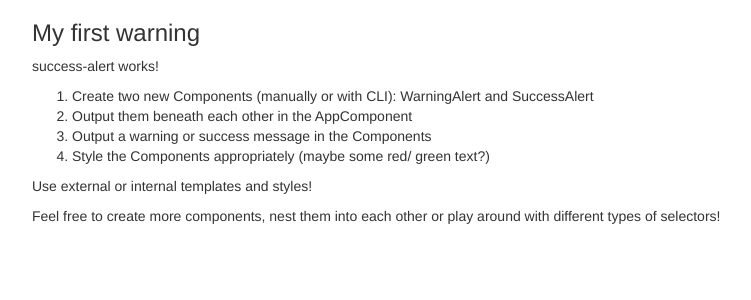
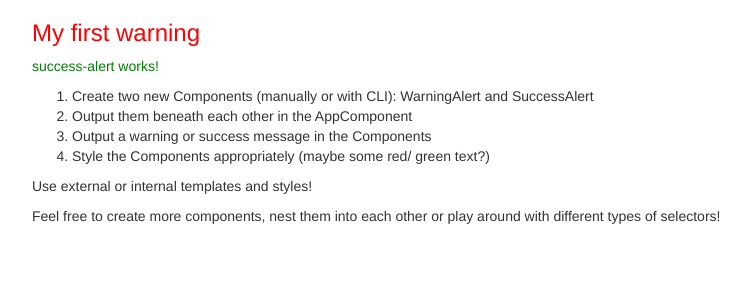
Before and after one commit to karlmis/angular-the-complete-guide-assignment1, an Angular app: page / in a window 1280 px wide. Shown: the top 300 px of the page, without its empty margins (38-789 px from the left). Built offline with nearby package versions, Linux system fonts and the light colour scheme.

Commit message:
add some styling

```diff
--- a/src/app/success-alert/success-alert.component.css
+++ b/src/app/success-alert/success-alert.component.css
@@ -0,0 +1,3 @@
+p{
+  color: green;
+}
--- a/src/app/warning-alert/warning-alert.component.ts
+++ b/src/app/warning-alert/warning-alert.component.ts
@@ -2,7 +2,12 @@ import {Component} from '@angular/core';
 
 @Component({
   selector: 'app-warning-alert',
-  templateUrl: 'warning-alert.component.html'
+  templateUrl: 'warning-alert.component.html',
+  styles: [`
+    h3{
+      color: red;
+    }
+  `]
 })
 export class WarningAlertComponent {
 
```
